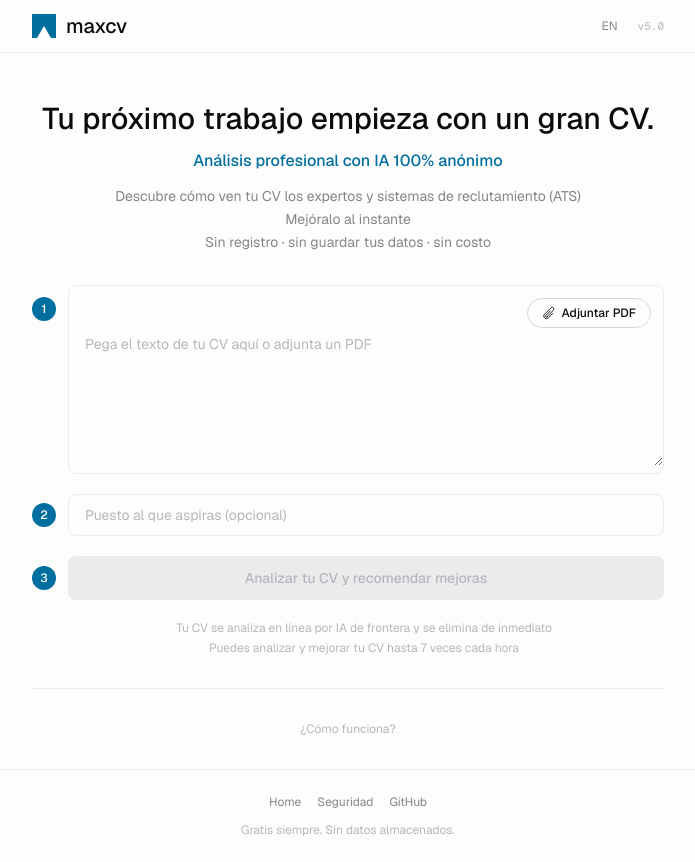
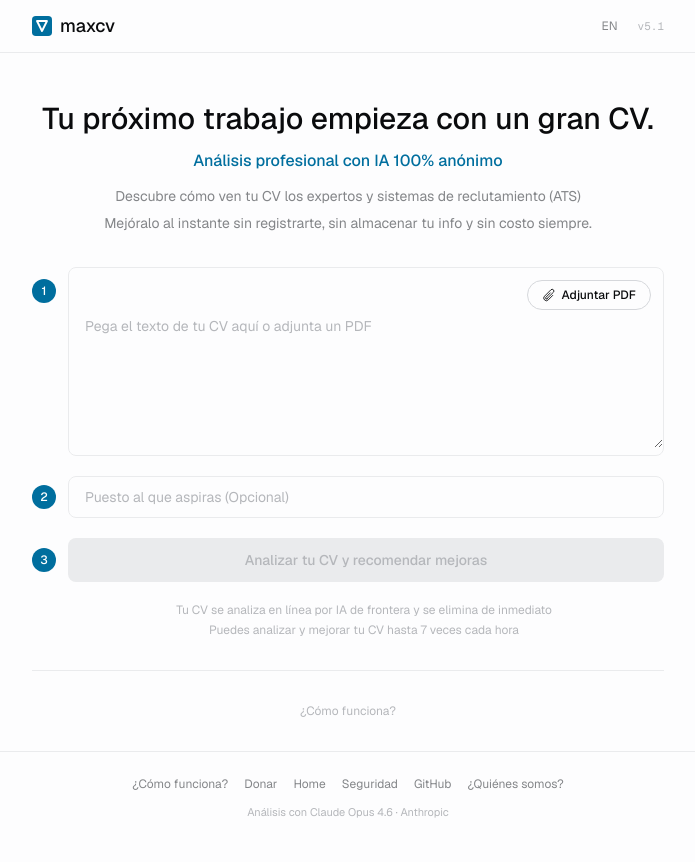
Before and after one commit to pixan-ai/maxcv, a Next.js app: page / in a window 1280 px wide. Shown: the whole page, without its empty margins (292-987 px from the left). Built offline with nearby package versions, Linux system fonts and the light colour scheme.

Commit message:
v5.1: hero 2-line, footer links, accent restart, optional gray, favicon triangle, smaller logo

```diff
--- a/src/components/Analyzer.tsx
+++ b/src/components/Analyzer.tsx
@@ -36,10 +36,12 @@ const UI = {
   es: {
     heroTitle: "Tu próximo trabajo empieza con un gran CV.",
     heroAccent: "Análisis profesional con IA 100% anónimo",
-    heroSub: "Descubre cómo ven tu CV los expertos y sistemas de reclutamiento (ATS)\nMejóralo al instante\nSin registro · sin guardar tus datos · sin costo",
+    heroLine1: "Descubre cómo ven tu CV los expertos y sistemas de reclutamiento (ATS)",
+    heroLine2: "Mejóralo al instante sin registrarte, sin almacenar tu info y sin costo siempre.",
     placeholder: "Pega el texto de tu CV aquí o adjunta un PDF",
     attachPdf: "Adjuntar PDF",
-    targetRole: "Puesto al que aspiras (opcional)",
+    targetRole: "Puesto al que aspiras",
+    targetRoleOptional: "(Opcional)",
     btnAnalyze: "Analizar tu CV y recomendar mejoras",
     rateLimit: "Puedes analizar y mejorar tu CV hasta 7 veces cada hora",
     privacy: "Tu CV se analiza en línea por IA de frontera y se elimina de inmediato",
@@ -76,10 +78,12 @@ const UI = {
   en: {
     heroTitle: "Your next job starts with a great resume.",
     heroAccent: "100% anonymous professional AI analysis",
-    heroSub: "See how recruiters and applicant tracking systems (ATS) see your resume\nImprove it instantly\nNo sign-up · no data stored · no cost",
+    heroLine1: "See how recruiters and applicant tracking systems (ATS) see your resume",
+    heroLine2: "Improve it instantly — no sign-up, no data stored, always free.",
     placeholder: "Paste your resume text here or attach a PDF",
     attachPdf: "Attach PDF",
-    targetRole: "Target role (optional)",
+    targetRole: "Target role",
+    targetRoleOptional: "(Optional)",
     btnAnalyze: "Analyze your resume and suggest improvements",
     rateLimit: "You can analyze and improve your resume up to 7 times per hour",
     privacy: "Your resume is analyzed online by frontier AI and deleted immediately",
@@ -323,10 +327,9 @@ export function Analyzer({ lang, onLangDetected }: {
         <p className="text-sm sm:text-base text-accent font-medium hero-reveal-2">
           {t.heroAccent}
         </p>
-        <div className="text-sm text-ink-400 max-w-lg mx-auto leading-relaxed hero-reveal-3 text-center">
-          {t.heroSub.split("\n").map((line, i) => (
-            <span key={i} className="block">{line}</span>
-          ))}
+        <div className="text-sm text-ink-400 max-w-lg mx-auto leading-relaxed hero-reveal-3 text-center space-y-1">
+          <p>{t.heroLine1}</p>
+          <p>{t.heroLine2}</p>
         </div>
       </section>
 
@@ -400,12 +403,12 @@ export function Analyzer({ lang, onLangDetected }: {
           {/* Step 2: Target Role */}
           <div className="flex gap-3 items-center">
             <StepBadge n={2} />
-            <div className="flex-1">
+            <div className="flex-1 relative">
               <input
                 type="text"
                 value={targetRole}
                 onChange={(e) => setTargetRole(e.target.value)}
-                placeholder={t.targetRole}
+                placeholder={`${t.targetRole} ${t.targetRoleOptional}`}
                 aria-label={t.targetRole}
                 maxLength={200}
                 className="w-full border border-ink-100 rounded-lg px-4 py-2.5 text-sm
@@ -695,7 +698,7 @@ export function Analyzer({ lang, onLangDetected }: {
           {/* Start over */}
           <div className="text-center">
             <button onClick={reset}
-                    className="text-sm text-ink-400 hover:text-ink-700 transition cursor-pointer">
+                    className="text-sm text-accent hover:text-accent-dim transition cursor-pointer">
               {t.tryAgain}
             </button>
           </div>
--- a/src/components/Footer.tsx
+++ b/src/components/Footer.tsx
@@ -2,12 +2,18 @@ import Link from "next/link";
 
 const LINKS = {
   es: {
-    tagline: "Gratis siempre. Sin datos almacenados.",
+    tagline: "Análisis con Claude Opus 4.6 · Anthropic",
     security: "Seguridad",
+    howItWorks: "¿Cómo funciona?",
+    donate: "Donar",
+    about: "¿Quiénes somos?",
   },
   en: {
-    tagline: "Free forever. No data stored.",
+    tagline: "Analysis powered by Claude Opus 4.6 · Anthropic",
     security: "Security",
+    howItWorks: "How it works",
+    donate: "Donate",
+    about: "About us",
   },
 };
 
@@ -17,7 +23,13 @@ export function Footer({ lang }: { lang: "en" | "es" }) {
   return (
     <footer className="w-full border-t border-ink-100 bg-ink-000">
       <div className="max-w-2xl mx-auto px-5 py-6 flex flex-col items-center gap-3">
-        <div className="flex items-center gap-4 text-xs text-ink-400">
+        <div className="flex flex-wrap justify-center items-center gap-x-4 gap-y-1 text-xs text-ink-400">
+          <Link href="/#how" className="hover:text-ink-700 transition">
+            {t.howItWorks}
+          </Link>
+          <Link href="/#donate" className="hover:text-ink-700 transition">
+            {t.donate}
+          </Link>
           <Link href="/" className="hover:text-ink-700 transition">
             Home
           </Link>
@@ -32,8 +44,11 @@ export function Footer({ lang }: { lang: "en" | "es" }) {
           >
             GitHub
           </a>
+          <Link href="/#about" className="hover:text-ink-700 transition">
+            {t.about}
+          </Link>
         </div>
-        <p className="text-xs text-ink-300">{t.tagline}</p>
+        <p className="text-[11px] text-ink-300">{t.tagline}</p>
       </div>
     </footer>
   );
--- a/src/components/Header.tsx
+++ b/src/components/Header.tsx
@@ -7,17 +7,17 @@ export function Header({ lang, onToggleLang }: {
   return (
     <header className="w-full border-b border-ink-100 bg-ink-000">
       <div className="max-w-2xl mx-auto px-5 py-3.5 flex items-center justify-between">
-        <Link href="/" className="flex items-center gap-2.5">
+        <Link href="/" className="flex items-center gap-2">
           <svg
             xmlns="http://www.w3.org/2000/svg"
             viewBox="0 0 32 32"
-            className="w-6 h-6"
+            className="w-5 h-5"
             aria-hidden="true"
           >
-            <rect width="32" height="32" fill="currentColor" className="text-accent" />
-            <polygon points="6.72,32 16,15.96 25.28,32" fill="white" />
+            <rect width="32" height="32" rx="6" fill="currentColor" className="text-accent" />
+            <polygon points="8,8 16,24 24,8" fill="none" stroke="white" strokeWidth="3" strokeLinejoin="round" />
           </svg>
-          <span className="font-[family-name:var(--font-geist)] text-xl font-medium leading-none text-ink-900">
+          <span className="font-[family-name:var(--font-geist)] text-lg font-medium leading-none text-ink-900">
             maxcv
           </span>
         </Link>
@@ -31,7 +31,7 @@ export function Header({ lang, onToggleLang }: {
             {lang === "en" ? "ES" : "EN"}
           </button>
           <span className="text-[11px] text-ink-300 font-[family-name:var(--font-mono)]">
-            v5.0
+            v5.1
           </span>
         </div>
       </div>
```
Also changed, not shown: public/favicon.svg.
